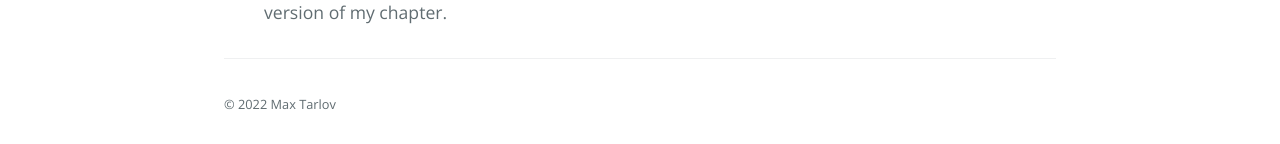
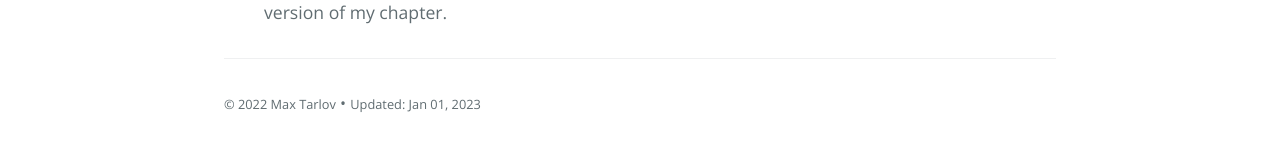
Before and after one commit to maxTarlov/personal-website, a Jekyll site: the page built from index.md, in a window 1280 px wide. Shown: the part 1261-1405 px from the top of the page. Built offline with Jekyll 4.4.1, drawn with Linux system fonts in a browser that asks for light colours.

Commit message:
Added "updated" feature

```diff
--- a/_layouts/default.html
+++ b/_layouts/default.html
@@ -29,6 +29,8 @@
       {{ content }}
       <footer class="site-footer">
         <small>&copy; 2022 Max Tarlov</small>
+        &#x2022;
+        <small>Updated: {{ "today" | date: "%b %d, %Y" }}</small>
       </footer>
     </main>
   </body>
```
